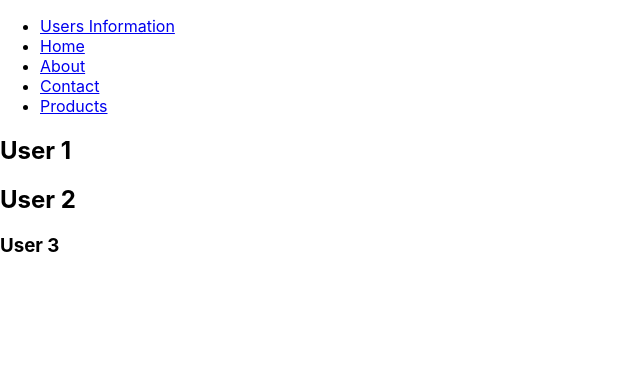
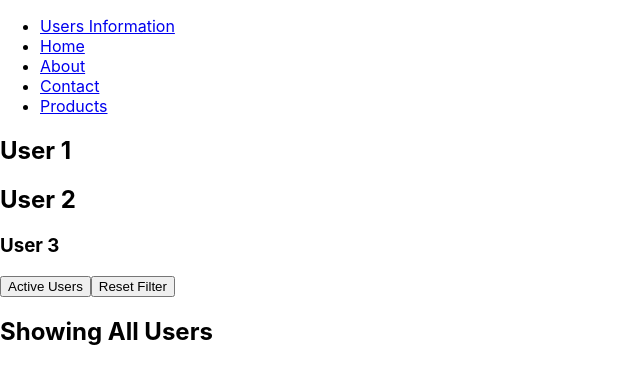
Before and after one commit to MohammadRuhulAmin/React-Hook-tutorial, a React (Create React App) app: page /users in a window 1280 px wide. Shown: the top 384 px of the page, without its empty margins (0-640 px from the left). Built offline with nearby package versions, Linux system fonts and the light colour scheme.

Commit message:
search Params in routing

```diff
--- a/src/components/DynamicRoute/Users.js
+++ b/src/components/DynamicRoute/Users.js
@@ -1,9 +1,19 @@
+import {Outlet,useSearchParams} from 'react-router-dom'
 const Users = ()=>{
+    const [searchParams,setSearchParams] = useSearchParams()
+    const showActiveUsers = searchParams.get('filter') === 'active'
     return(
         <div>
             <h2>User 1</h2>
             <h2>User 2</h2>
             <h3>User 3</h3>
+            <div>
+                <button onClick={()=>setSearchParams({filter:'active'})}>Active Users</button>
+                <button onClick={()=>setSearchParams({})}>Reset Filter</button>
+            </div>
+            {
+                showActiveUsers?<h2>Showing Active Users </h2>:<h2>Showing All Users</h2>
+            }
         </div>
     )
 }
```
